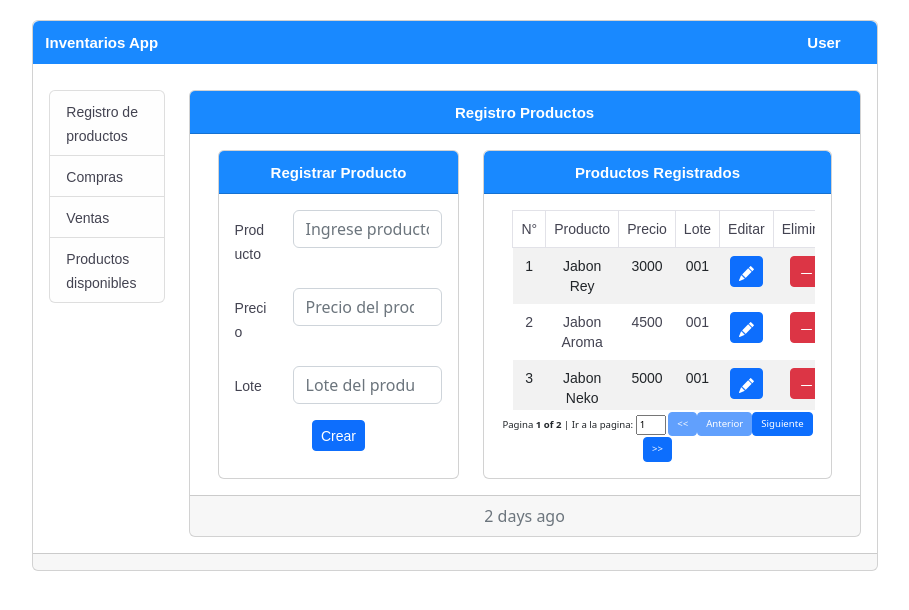
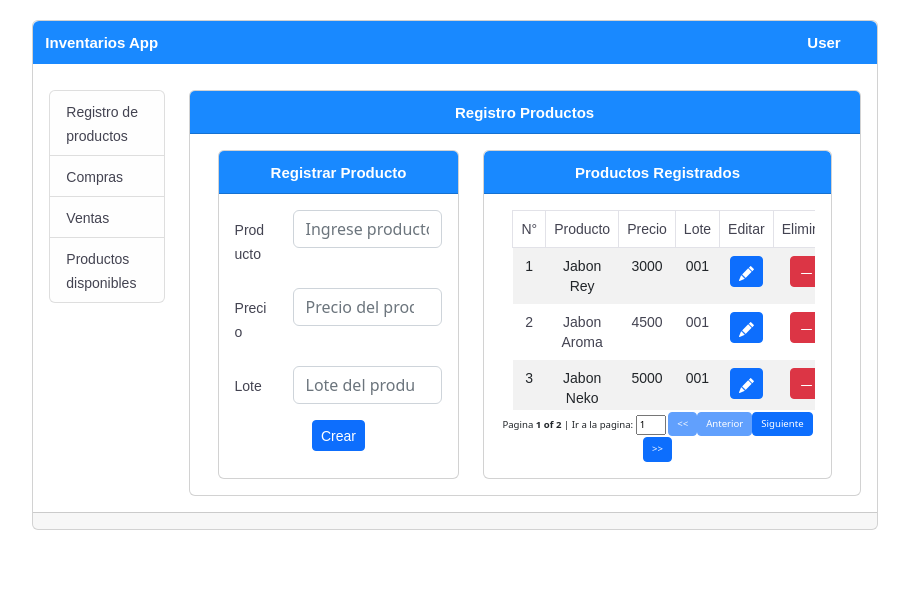
Before and after one commit to yo-huaca95/Actividad1-Fullstack, a React (Create React App) app in the folder Actividad-1-Front/: page /RegistroProductos in a window 1280 px wide. Shown: the top 610 px of the page, without its empty margins (185-1094 px from the left). Built offline with nearby package versions, Linux system fonts and the light colour scheme.

Commit message:
avance tabla 5

```diff
--- a/Actividad-1-Front/src/Components/MenuNavegacionIzquierdo/OpcionesMenu/MarcoOpciones.js
+++ b/Actividad-1-Front/src/Components/MenuNavegacionIzquierdo/OpcionesMenu/MarcoOpciones.js
@@ -1,4 +1,5 @@
 import React from "react";
+import * as Icon from 'react-bootstrap-icons';
 
 import {TituloMarcoOpciones} from './marcoOpciones/TituloMarcoOpciones';
 import './MarcoOpciones.css';
@@ -10,13 +11,10 @@ import {AppRouterMenuIzquierdo} from '../Rutas/AppRouterMenuIzquierdo';
 
 export const MarcoOpciones= (props)=>{
     return (
-        <div className="card text-center">
+        <div className="card text-center ">
           <TituloMarcoOpciones opcion={props.opcion}/>
         <div className="card-body">
            <AppRouterMenuIzquierdo/>
-        </div>
-        <div className="card-footer text-muted">
-          2 days ago
         </div>
       </div>
     );
--- a/Actividad-1-Front/src/Components/MenuNavegacionIzquierdo/OpcionesMenu/RegistroProductos/RegistroProductos.js
+++ b/Actividad-1-Front/src/Components/MenuNavegacionIzquierdo/OpcionesMenu/RegistroProductos/RegistroProductos.js
@@ -1,5 +1,6 @@
 import React from "react";
 import {Card, Col, Container, Form, Row} from "react-bootstrap";
+import * as Icon from 'react-bootstrap-icons';
 
 import Button from 'react-bootstrap/Button';
 import './RegistroProductos.css';
```
